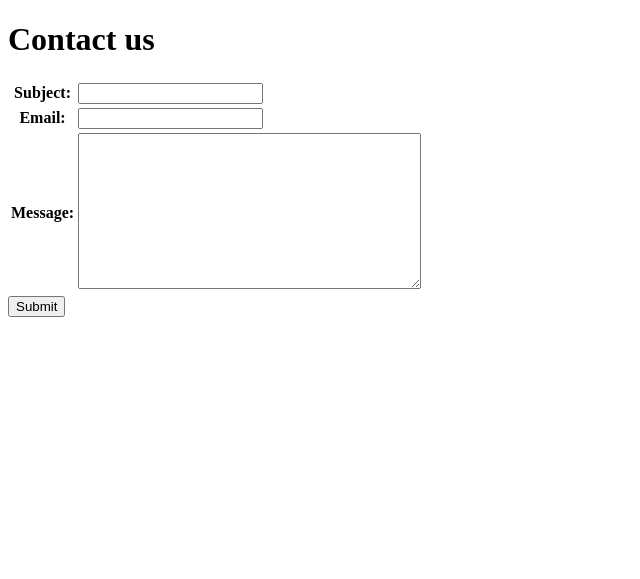
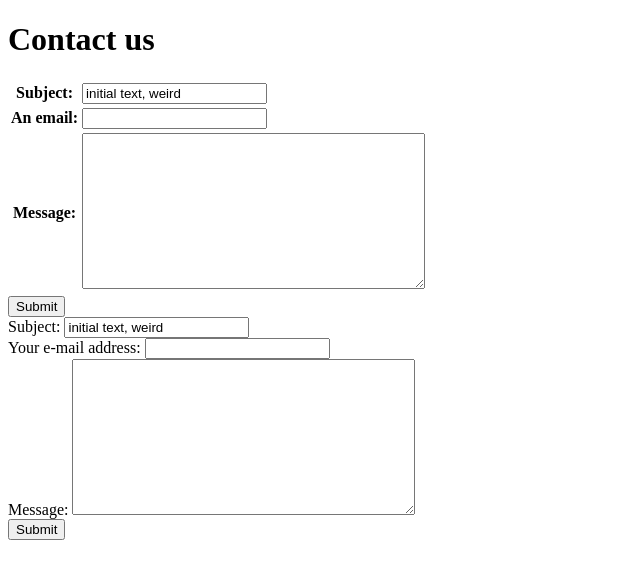
Before and after one commit to GarrettArm/TheDjangoBook, a Django app: page /contact/ in a window 1280 px wide. Shown: the top 579 px of the page, without its empty margins (0-640 px from the left). Run offline with Django 3.2, Linux system fonts and the light colour scheme.

Commit message:
some magic with html errors, and with form validation.  dont like

```diff
--- a/mysite_project/mysite/forms.py
+++ b/mysite_project/mysite/forms.py
@@ -2,6 +2,16 @@ from django import forms
 
 
 class ContactForm(forms.Form):
-    subject = forms.CharField()
-    email = forms.EmailField(required=False)
+    subject = forms.CharField(max_length=100)
+    email = forms.EmailField(required=False, label='An email')
     message = forms.CharField(widget=forms.Textarea)
+
+    # i don't like this approach.  Django is doing magic by automatically
+    # running any def 'clean_{}'format(form fieldname) when validating.
+    # It's too magic for python.
+    def clean_message(self):
+        cd = self.cleaned_data['message']
+        word_count = len(cd.split())
+        if word_count < 4:
+            raise forms.ValidationError('Not enough words')
+        return cd
--- a/mysite_project/mysite/views.py
+++ b/mysite_project/mysite/views.py
@@ -45,7 +45,7 @@ def contact(request):
             )
             return HttpResponseRedirect('/contact/thanks')
     else:
-        form = ContactForm()
+        form = ContactForm(initial={'subject': 'initial text, weird'})
     return render(request, 'contact_form.html', {'form': form, })
 
 
--- a/mysite_project/templates/contact_form.html
+++ b/mysite_project/templates/contact_form.html
@@ -2,6 +2,20 @@
 <html>
 <head>
     <title>Contact Us</title>
+<!--     <style type='text/css'>
+        u1.errorlist {
+            margin: 0;
+            padding: 0;
+        }
+        .errorlist li {
+            background-color: red;
+            color: white;
+            display: block;
+            font-size: 1.2em;
+            margin: 0 0 3px;
+            padding 4px 5px;
+        }
+    </style> -->
 </head>
 <body>
     <h1>Contact us</h1>
@@ -18,5 +32,25 @@
         {% csrf_token %}
         <input type='submit' value='Submit'>
     </form>
+
+    <form action="" method="post">
+        <div class="field">
+            {{ form.subject.errors }}
+            <label for="id_subject">Subject:</label>
+            {{ form.subject }}
+        </div>
+        <div class="field">
+            {{ form.email.errors }}
+            <label for="id_email">Your e-mail address:</label>
+            {{ form.email }}
+        </div>
+        <div class="field">
+            {{ form.message.errors }}
+            <label for="id_message">Message:</label>
+            {{ form.message }}
+        </div>
+        {% csrf_token %}
+        <input type="submit" value="Submit">
+    </form>
 </body>
 </html>
```
